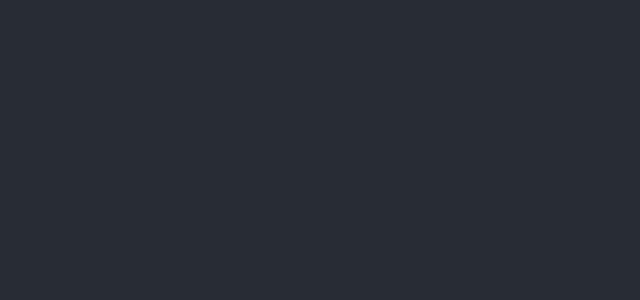
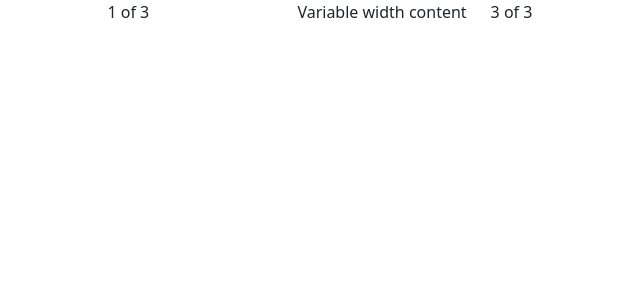
Before and after one commit to arqamx/Facebook-login-sign-up-page, a React (Create React App) app: page / in a window 1280 px wide. Shown: the top 300 px of the page, without its empty margins (258-898 px from the left). Built offline with nearby package versions, Linux system fonts and the light colour scheme.

Commit message:
import react-bootstrap

```diff
--- a/package.json
+++ b/package.json
@@ -6,7 +6,9 @@
     "@testing-library/jest-dom": "^5.17.0",
     "@testing-library/react": "^13.4.0",
     "@testing-library/user-event": "^13.5.0",
+    "bootstrap": "^5.3.3",
     "react": "^18.3.1",
+    "react-bootstrap": "^2.10.5",
     "react-dom": "^18.3.1",
     "react-scripts": "5.0.1",
     "web-vitals": "^2.1.4"
--- a/src/App.css
+++ b/src/App.css
@@ -1,4 +1,4 @@
-.App {
+/* .App {
   text-align: center;
 }
 
@@ -13,4 +13,4 @@
   justify-content: center;
   font-size: calc(10px + 2vmin);
   color: white;
-}
+} */
--- a/src/App.js
+++ b/src/App.js
@@ -1,11 +1,11 @@
 import './App.css';
+
+import SignIn from './components/SignIn';
 
 function App() {
   return (
     <div className="App">
-      <header className="main">
-
-      </header>
+      <SignIn />
     </div>
   );
 }
--- /dev/null
+++ b/src/components/SignIn.js
@@ -0,0 +1,21 @@
+import Container from 'react-bootstrap/Container';
+import Row from 'react-bootstrap/Row';
+import Col from 'react-bootstrap/Col';
+
+function SignIn() {
+  return (
+    <Container>
+      <Row className="justify-content-md-center">
+        <Col xs lg="2">
+          1 of 3
+        </Col>
+        <Col md="auto">Variable width content</Col>
+        <Col xs lg="2">
+          3 of 3
+        </Col>
+      </Row>
+    </Container>
+  );
+}
+
+export default SignIn;
--- a/src/index.js
+++ b/src/index.js
@@ -3,6 +3,8 @@ import ReactDOM from 'react-dom/client';
 import './index.css';
 import App from './App';
 import reportWebVitals from './reportWebVitals';
+
+import 'bootstrap/dist/css/bootstrap.min.css';
 
 const root = ReactDOM.createRoot(document.getElementById('root'));
 root.render(
```
Also changed, not shown: 1 other file (tests, documents, lock files or other folders).
